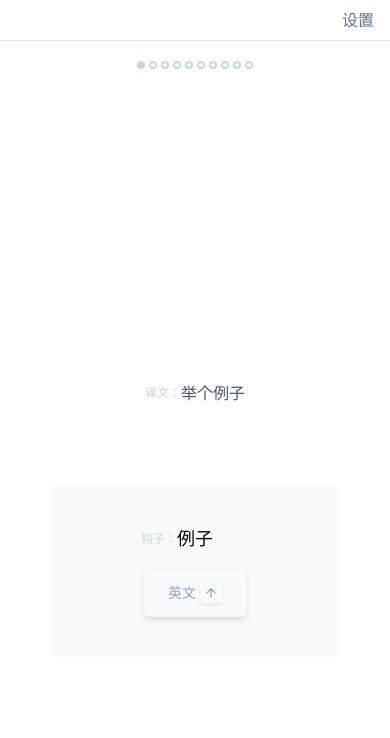
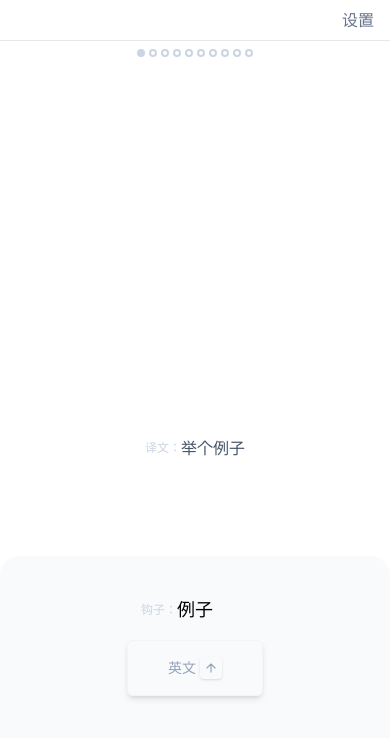
Before and after one commit to StrangeTown/just_recite_web, a React app: page / in a window 390 px wide. Shown: the top 738 px of the page. Built offline with nearby package versions, Linux system fonts and the light colour scheme.

Commit message:
update mobile style

```diff
--- a/src/pages/Recite/WorkArea/ReciteButton.tsx
+++ b/src/pages/Recite/WorkArea/ReciteButton.tsx
@@ -7,7 +7,7 @@ const ReciteButton = (props: ReciteButtonProps) => {
 	return (
 		<button
 			onClick={onClick}
-			className="border border-slate-100 rounded-md px-6 md:px-3 py-3 md:py-1 text-sm flex items-center gap-2 text-slate-400 shadow-md hover:shadow-lg"
+			className="border border-slate-100 rounded-md px-10 md:px-3 py-4 md:py-1 text-sm flex items-center gap-2 text-slate-400 shadow-md hover:shadow-lg"
 		>
 			{children}
 		</button>
--- a/src/pages/Recite/WorkArea/index.tsx
+++ b/src/pages/Recite/WorkArea/index.tsx
@@ -59,9 +59,9 @@ const WorkArea = ({
 	const textSizeCls = item.en.length > 50 ? "text-2xl" : "text-3xl";
 
 	return (
-		<div className="w-full">
+		<div className="w-full h-full flex flex-col pt-10">
 			{/* Answer */}
-			<div className="h-32 w-full">
+			<div className="flex-1 h-32 w-full flex items-center justify-center p-4">
 				{answerVisible && (
 					<div className={`${textSizeCls} text-slate-600 ${fontCls}`}>
 						{item.en}
@@ -70,7 +70,7 @@ const WorkArea = ({
 			</div>
 
 			{/* Keys */}
-			<div className="flex flex-col items-center">
+			<div className="flex flex-col items-center p-4">
 				<div className="mt-2 flex items-start">
 					<div className="text-slate-300 text-xs min-w-max leading-6">{t('translation')}</div>
 					<div className="text-slate-600 text-base">{item.zh}</div>
@@ -78,8 +78,8 @@ const WorkArea = ({
 			</div>
 
 			{/* Action Buttons */}
-			<div className="flex justify-center">
-				<div className="w-72 mt-20 flex flex-col items-center bg-slate-50 p-10 rounded-lg">
+			<div className="w-full h-72 flex justify-center mt-20">
+				<div className="w-full flex flex-col items-center bg-slate-50 p-10 rounded-tl-[20px] rounded-tr-[20px]">
 					<div className="flex items-center relative">
 						{/* left of the text */}
 						<div className="text-slate-300 text-xs absolute bottom-0 transform -translate-x-full h-full flex items-center w-max">
--- a/src/pages/Recite/index.tsx
+++ b/src/pages/Recite/index.tsx
@@ -28,7 +28,7 @@ const Recite = () => {
 	};
 
 	return (
-		<div className="h-full flex items-center justify-center p-3">
+		<div className="h-full flex items-center justify-center p-0 md:p-3">
 			{isFinished ? (
 				<div>isFinished</div>
 			) : (
```
